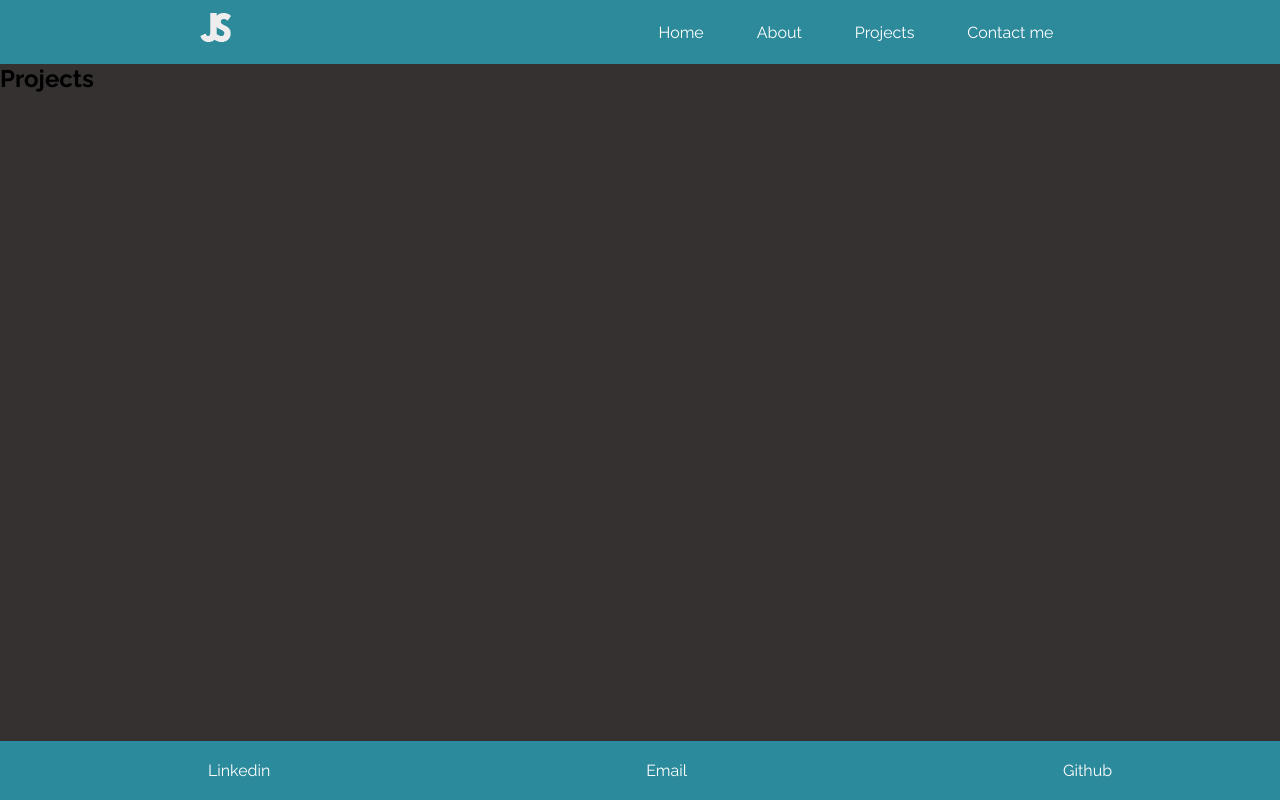
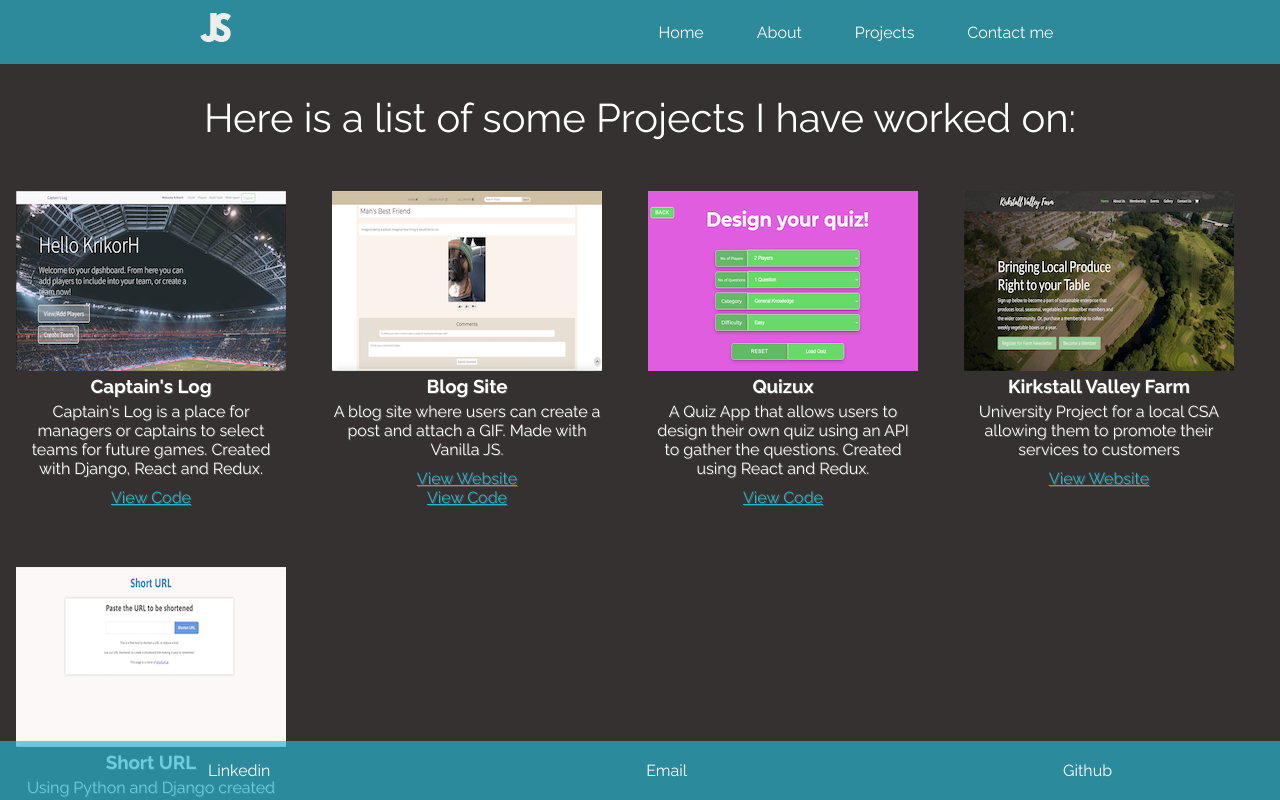
Before and after one commit to JamieSear/my-portfolio, a React (Create React App) app: page /projects in a window 1280 px wide. Built offline with nearby package versions, Linux system fonts and the light colour scheme.

Commit message:
Created projects page with css

```diff
--- a/src/Containers/Projects.js
+++ b/src/Containers/Projects.js
@@ -1,11 +1,67 @@
-import React from "react"
+import React from "react";
+import '../Styles/Projects.css';
+import captains from '../assets/images/CaptainsLog.png';
+import blogSite from '../assets/images/blogSite.png';
+import quiz from '../assets/images/Quizux.png';
+import KVF from '../assets/images/KVF.png';
+import shorturl from '../assets/images/ShortUrl.png';
 
 function Projects(props) {
   return (
+
     <div className="projects animated animatedFadeInUp fadeInUp">
-       <h2 className="projectTitle">Projects</h2>
+       <h2 className="projectTitle">Here is a list of some Projects I have worked on:</h2>
 
-    </div>
+
+       <section class="card-container">
+
+      <div class="card">
+      <img src ={captains} alt="logo"/>
+        <h1>Captain's Log</h1>
+        <p className="projectDesciption">Captain's Log is a place for managers or captains to select teams for future games. Created with Django, React and Redux.</p>
+        <a target="blank" className="projectLink" href="https://github.com/JamieSear/captains-log">View Code</a>
+      </div>
+
+      <div class="card">
+      <img src ={blogSite} alt="logo"/>
+        <h1>Blog Site</h1>
+        <p className="projectDesciption">A blog site where users can create a post and attach a GIF. Made with Vanilla JS.</p>
+        <a target="blank" className="projectLink" href="https://codepen.io/gregrickaby/pen/pVmgGX">View Website</a>
+        <br />
+        <a target="blank" className="projectLink" href="https://codepen.io/gregrickaby/pen/pVmgGX">View Code</a>
+      </div>
+
+      <div class="card">
+      <img src ={quiz} alt="logo"/>
+        <h1>Quizux</h1>
+        <p className="projectDesciption">A Quiz App that allows users to design their own quiz using an API to gather the questions. Created using React and Redux.</p>
+        <a target="blank" className="projectLink" href="https://github.com/JamieSear/quiz-app">View Code</a>
+      </div>
+
+      <div class="card">
+      <img src ={KVF} alt="logo"/>
+        <h1>Kirkstall Valley Farm</h1>
+        <p className="projectDesciption">University Project for a local CSA allowing them to promote their services to customers</p>
+        <a target="blank" className="projectLink" href="https://kirkstallvalleyfarm.jamiesear.com/">View Website</a>
+      </div>
+
+      <div class="card">
+      <img src ={shorturl} alt="logo"/>
+        <h1>Short URL</h1>
+        <p className="projectDesciption">Using Python and Django created an app that is a clone of shorturl.at that utilises a psqlite database to persist user created shortened URLs.</p>
+        <a target="blank" className="projectLink" href="https://shrink1.herokuapp.com/">View Website</a>
+        <br/>
+        <a target="blank" className="projectLink" href="https://github.com/JamieSear/short_url">View Code</a>
+      </div>
+
+      {/* <div class="card">
+      <img src ={captains} alt="logo"/>
+        <h1>Captain's Log</h1>
+        <p className="projectDesciption">Captain's Log is a place for managers or captains to select teams for future games.</p>
+        <a target="blank" className="projectLink" href="https://codepen.io/gregrickaby/pen/pVmgGX">Click here to view</a>
+      </div> */}
+      </section>
+</div>
   )
 }
 
--- /dev/null
+++ b/src/Styles/Projects.css
@@ -0,0 +1,47 @@
+@import url('https://fonts.googleapis.com/css2?family=Raleway:wght@400;700&display=swap');
+
+.projectTitle {
+    text-align: center;
+    color: #ffffff;
+    margin-top: 30px;
+    font-weight: 300;
+    font-size: 40px;
+    width: 100%;
+    font-family: 'Raleway', sans-serif;
+}
+
+.projectLink {
+    color: #28b6cf;
+    margin-top: 20px;
+}
+
+.projectLink:hover {
+    color: #3694a5;
+}
+
+.projectDesciption {
+    margin-top: 5px;
+    margin-bottom: 10px;
+}
+
+.card-container {
+	align-items: start;
+	display: grid;
+    grid-gap: 16px;
+    margin-bottom: 150px;
+    margin-top: 40px;
+	grid-template-columns: repeat(auto-fit, 300px);
+	justify-content: center;
+}
+
+.card {
+	border-radius: 5px;
+	color: white;
+    width: 270px;
+    height: 25vh;
+    margin-top: 10px;
+    border-radius: 3px;
+    margin-bottom: 150px;
+	text-align: center;
+	text-shadow: 1px 1px 0 #555;
+}
```
